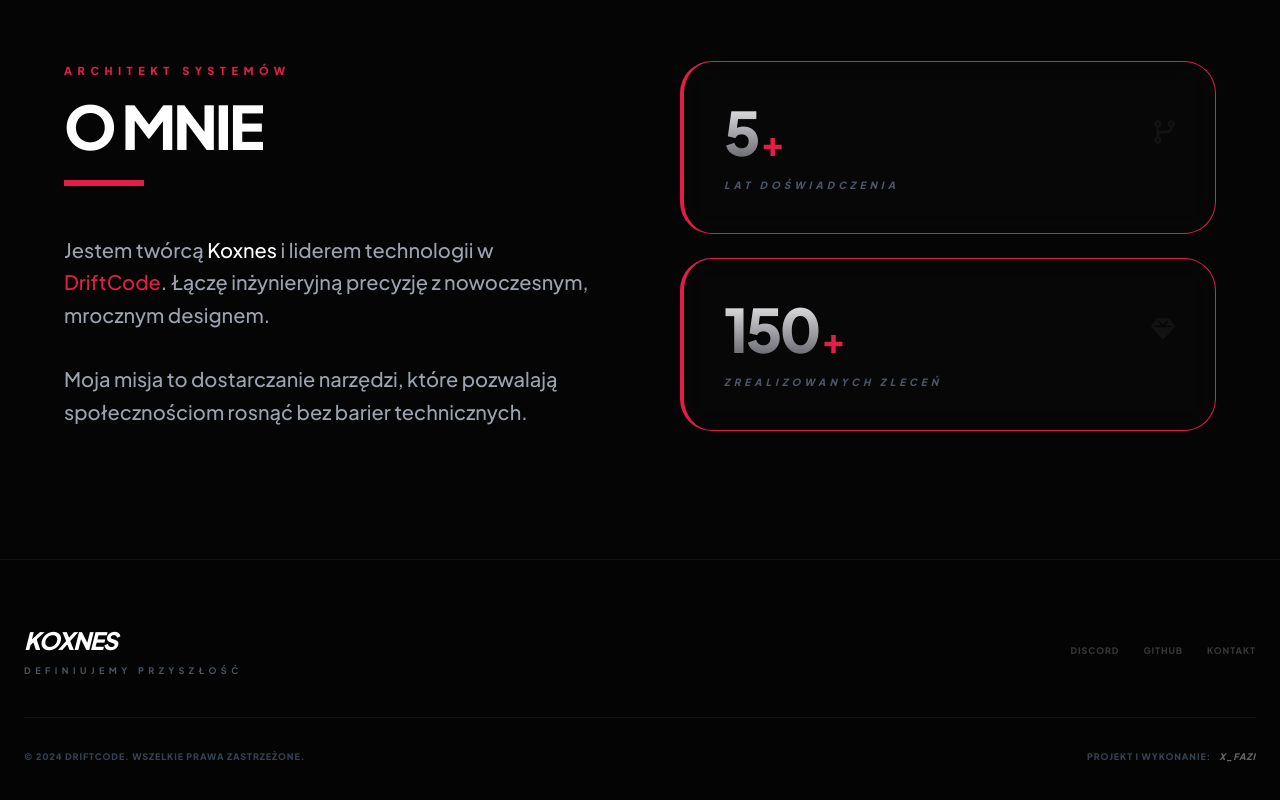
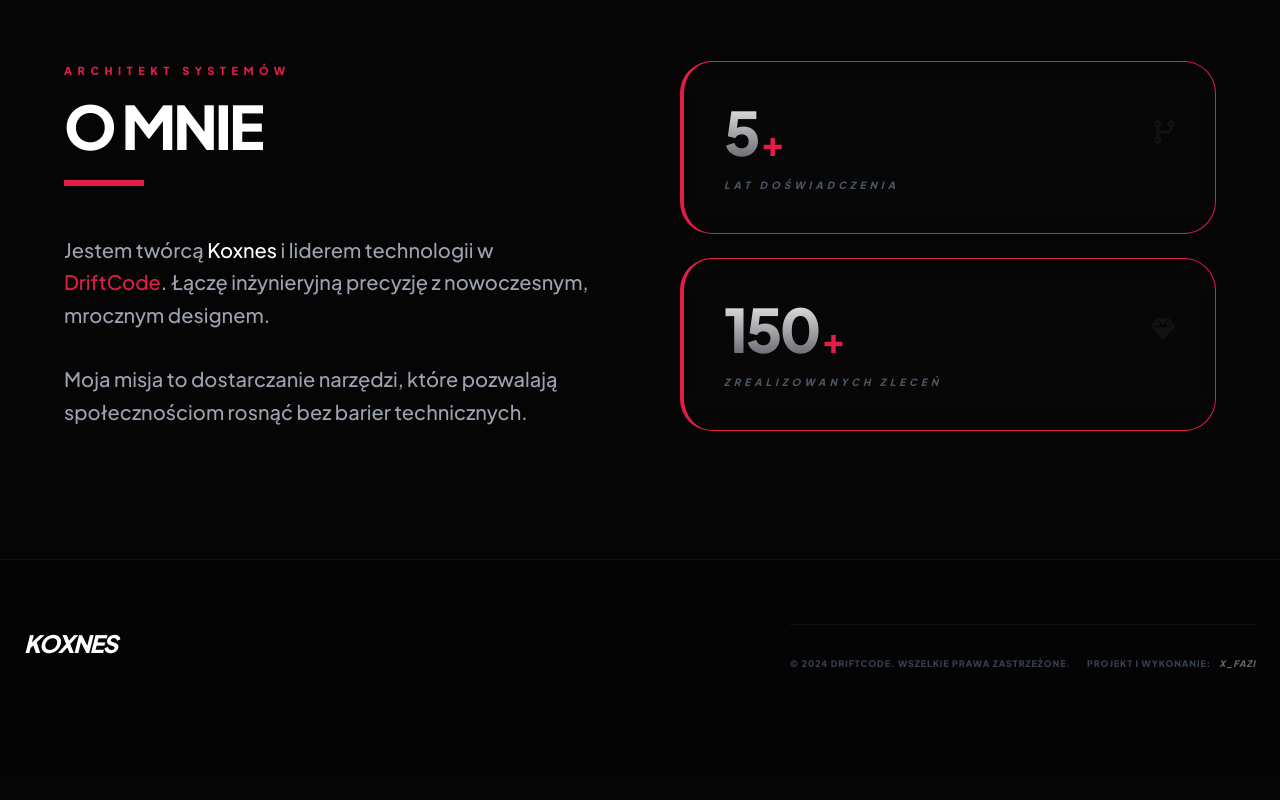
Before and after one commit to xfazi-m/portfolio-driftcode, a plain HTML site: page index.html in a window 1280 px wide. Shown: the part 1946-2746 px from the top of the page. After the commit the page ends 2720 px from the top, so only its background shows below. Drawn offline with nearby package versions, Linux system fonts and the light colour scheme.

Commit message:
Update index.html

```diff
--- a/index.html
+++ b/index.html
@@ -319,17 +319,8 @@
             <div class="flex flex-col md:flex-row justify-between items-center gap-10 text-center md:text-left mb-10">
                 <div>
                     <h4 class="text-2xl font-black tracking-tighter mb-2 uppercase italic">KOXNES</h4>
-                    <p class="text-gray-600 text-[9px] font-bold uppercase tracking-[0.5em]">Definiujemy Przyszłość</p>
+
                 </div>
-
-                <div class="flex flex-col items-center md:items-end gap-4">
-                    <div class="flex gap-6">
-                        <a href="https://discord.gg/koxnes" class="text-[9px] font-black text-white/20 uppercase tracking-widest hover:text-brand-red transition-colors">Discord</a>
-                        <a href="#" class="text-[9px] font-black text-white/20 uppercase tracking-widest hover:text-brand-red transition-colors">Github</a>
-                        <a href="#" class="text-[9px] font-black text-white/20 uppercase tracking-widest hover:text-brand-red transition-colors">Kontakt</a>
-                    </div>
-                </div>
-            </div>
 
             <div class="pt-8 border-t border-white/5 flex flex-col md:flex-row justify-between items-center gap-4">
                 <p class="text-gray-700 text-[9px] font-black uppercase tracking-widest">&copy; 2024 DriftCode. Wszelkie prawa zastrzeżone.</p>
```
